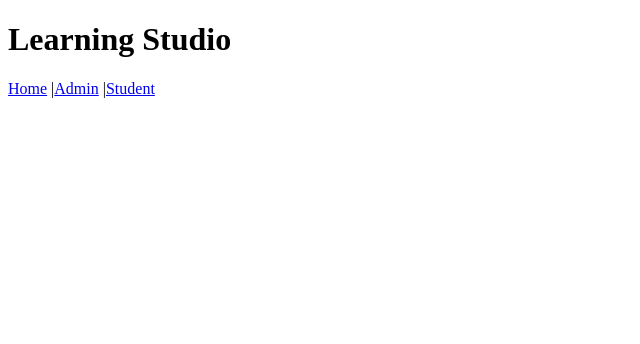
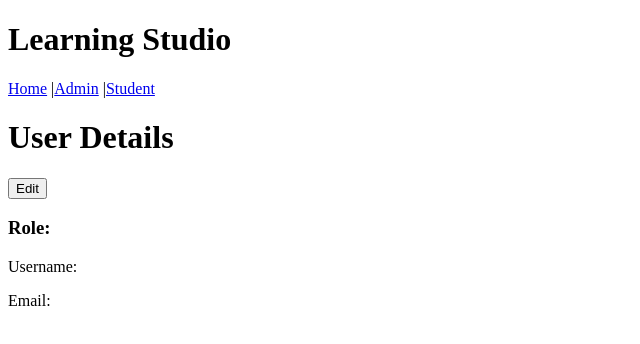
Before and after one commit to rabiya-basri/learning-studio, a React (Create React App) app: page /admin/account in a window 1280 px wide. Shown: the top 344 px of the page, without its empty margins (0-640 px from the left). Built offline with nearby package versions, Linux system fonts and the light colour scheme.

Commit message:
jwt decoded and admin account setup

```diff
--- a/package.json
+++ b/package.json
@@ -7,6 +7,7 @@
     "@testing-library/react": "^11.1.0",
     "@testing-library/user-event": "^12.1.10",
     "axios": "^0.24.0",
+    "jwt-decode": "^3.1.2",
     "react": "^17.0.2",
     "react-dom": "^17.0.2",
     "react-redux": "^7.2.6",
--- a/src/actions/adminActions.js
+++ b/src/actions/adminActions.js
@@ -1,4 +1,6 @@
 import axios from 'axios'
+import jwt from 'jwt-decode'
+
 //actionGenerator for admin registration
 export const adminRegister = (formData) => {
     return {
@@ -44,9 +46,10 @@ export const startAdminLogin = (formData,props) => {
                 if (Object.keys(admin).includes('errors')) {
                     console.log(admin.errors)
                 } else {
+                    const result=jwt(admin.token)
                     console.log(admin)
-                    dispatch(adminLogin(admin))
-                    localStorage.setItem('token', admin.token)
+                    localStorage.setItem('token', result)
+                    dispatch(adminLogin(result,admin))
                     alert('successfully logged in')
                     props.history.push('/')
                     props.handelAuth()
--- /dev/null
+++ b/src/components/Admin/Account.js
@@ -0,0 +1,18 @@
+import React from 'react'
+import { useSelector } from 'react-redux'
+
+const Account = (props) => {
+    const admin = useSelector((state) => {
+        return state.admin.data
+    })
+    return (
+        <div>
+            <h1>User Details</h1>
+            <button>Edit</button>
+            <h3>Role: { admin.role}</h3>
+            <p>Username: {admin.username}</p>
+            <p>Email: { admin.email}</p>
+        </div>
+    )
+}
+export default Account
--- a/src/components/NavBar.js
+++ b/src/components/NavBar.js
@@ -10,6 +10,7 @@ const NavBar = (props) => {
             <Link to='/'>Home</Link> |
             {isLoggedIn ? (
                 <>
+                    <Link to='/admin/account'>Account</Link> |
                     <Link>Student</Link> |
                     <Link>courses</Link> |
                     <Link onClick={(e) => {
--- a/src/components/Routing.js
+++ b/src/components/Routing.js
@@ -3,6 +3,7 @@ import { Route } from 'react-router'
 import Home from './Home'
 import RegisterForm from './Admin/RegisterForm'
 import LoginForm from './ReuseableComponents/LoginForm'
+import Account from './Admin/Account'
 
 const Routing = (props) => {
     const {handelAuth}=props
@@ -20,7 +21,8 @@ const Routing = (props) => {
                     )
                 }}
                 />
-            <Route path='/student/login' component={LoginForm} />
+            <Route path='/student/login' component={LoginForm} exact={ true}/>
+            <Route path='/admin/account' component={Account} exact={ true}/>
         </div>
     )
 }
--- a/src/reducers/adminReducer.js
+++ b/src/reducers/adminReducer.js
@@ -3,7 +3,9 @@ const adminInitialState = {
 }
 const adminReducer = (state=adminInitialState,action) => {
     switch (action.type) {
-
+        case 'lOGIN_ADMIN': {
+            return {...state,data:{...action.payload}}
+        }
         default: {
             return {...state}
         }
```
Also changed, not shown: 1 other file (tests, documents, lock files or other folders). Lines whose indentation alone changed are shown as unchanged.
